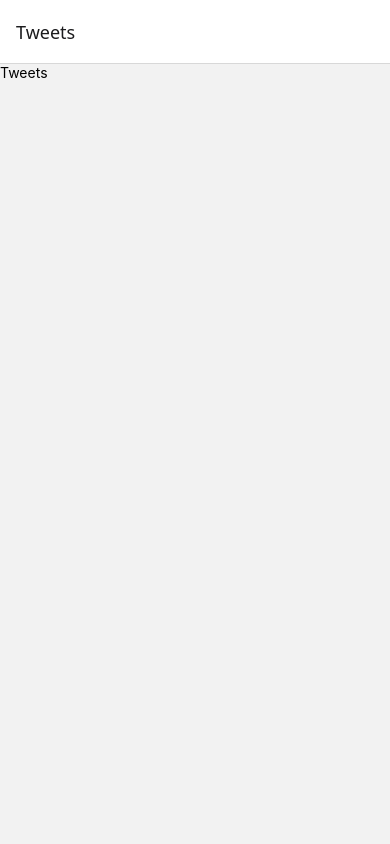
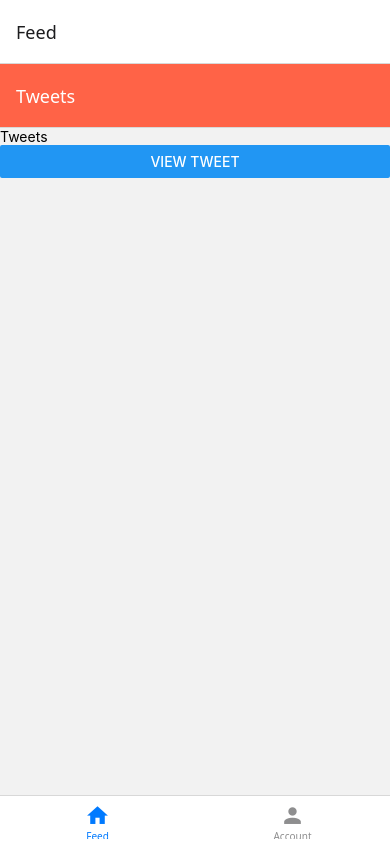
Before and after one commit to o1-spec/React-native-donewithit, a React Native app: screen / in a window 390 px wide. Built offline with nearby package versions, Linux system fonts and the light colour scheme.

Commit message:
added navigation

```diff
--- a/App.js
+++ b/App.js
@@ -250,38 +250,101 @@
 // export default App;
 
 import React from "react";
-import { Text } from "react-native";
+import { Button, Text } from "react-native";
 import { createStackNavigator } from "@react-navigation/stack";
-import { NavigationContainer } from "@react-navigation/native";
+import { NavigationContainer, useNavigation } from "@react-navigation/native";
 import Screen from "./app/components/Screen";
+import { createBottomTabNavigator } from "@react-navigation/bottom-tabs";
+import { MaterialCommunityIcons } from "@expo/vector-icons";
 
-const Tweets = () => (
+const Link = () => {
+  const navigation = useNavigation();
+  return (
+    <Button title="Click" onPress={() => navigation.navigate("TweetDetails")} />
+  );
+};
+
+const Tweets = ({ navigation }) => (
   <Screen>
     <Text>Tweets</Text>
+    <Button
+      title="View Tweet"
+      onPress={() => navigation.navigate("TweetDetails", { id: 1 })}
+    />
   </Screen>
 );
 
-const TweetDetails = () => (
+const TweetDetails = ({ route }) => (
   <Screen>
-    <Text>TweetDetails</Text>
+    <Text>TweetDetails{route.params.id}</Text>
   </Screen>
 );
 
 const Stack = createStackNavigator();
 
-const StackNavigator = () => {
+const FeedNavigator = () => {
   return (
-    <Stack.Navigator initialRouteName="Tweets">
-      <Stack.Screen name="Tweets" component={Tweets} />
+    <Stack.Navigator
+      screenOptions={{
+        headerStyle: { backgroundColor: "dodgerblue" },
+        headerTintColor: "white",
+      }}
+    >
+      <Stack.Screen
+        name="Tweets"
+        component={Tweets}
+        options={{
+          headerStyle: { backgroundColor: "tomato" },
+          headerTintColor: "white",
+        }}
+      />
       <Stack.Screen name="TweetDetails" component={TweetDetails} />
     </Stack.Navigator>
   );
 };
 
+const AccountNavigator = () => (
+  <Screen>
+    <Text>Account</Text>
+  </Screen>
+);
+
+const Tab = createBottomTabNavigator();
+
+const TabNavigator = () => (
+  <Tab.Navigator
+    // screenOptions={{
+    //   tabBarActiveBackgroundColor: "tomato",
+    //   tabBarActiveTintColor: "white",
+    //   tabBarInactiveBackgroundColor: "lightgrey",
+    //   tabBarInactiveTintColor: "black",
+    // }}
+  >
+    <Tab.Screen
+      name="Feed"
+      component={FeedNavigator}
+      options={{
+        tabBarIcon: ({ size, color }) => (
+          <MaterialCommunityIcons name="home" size={size} color={color} />
+        ),
+      }}
+    />
+    <Tab.Screen
+      name="Account"
+      component={AccountNavigator}
+      options={{
+        tabBarIcon: ({ size, color }) => (
+          <MaterialCommunityIcons name="account" size={size} color={color} />
+        ),
+      }}
+    />
+  </Tab.Navigator>
+);
+
 function App(props) {
   return (
     <NavigationContainer>
-      <StackNavigator />
+      <TabNavigator />
     </NavigationContainer>
   );
 }
--- a/package.json
+++ b/package.json
@@ -11,6 +11,7 @@
   },
   "dependencies": {
     "@react-native-community/hooks": "^100.1.0",
+    "@react-navigation/bottom-tabs": "^7.8.7",
     "@react-navigation/native": "^7.1.19",
     "@react-navigation/native-stack": "^7.6.2",
     "@react-navigation/stack": "^7.6.3",
```
Also changed, not shown: 2 other files (tests, documents, lock files or other folders).
